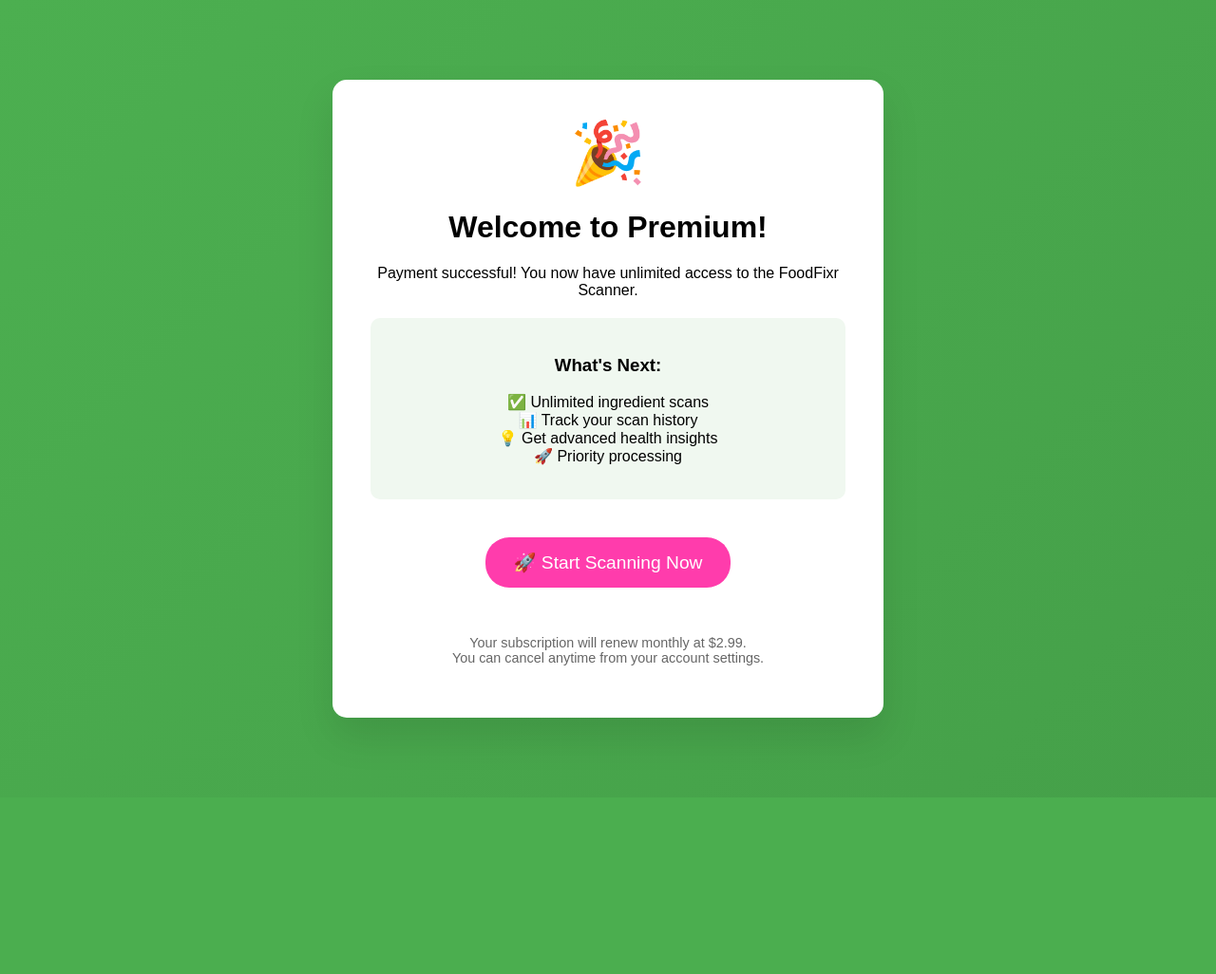
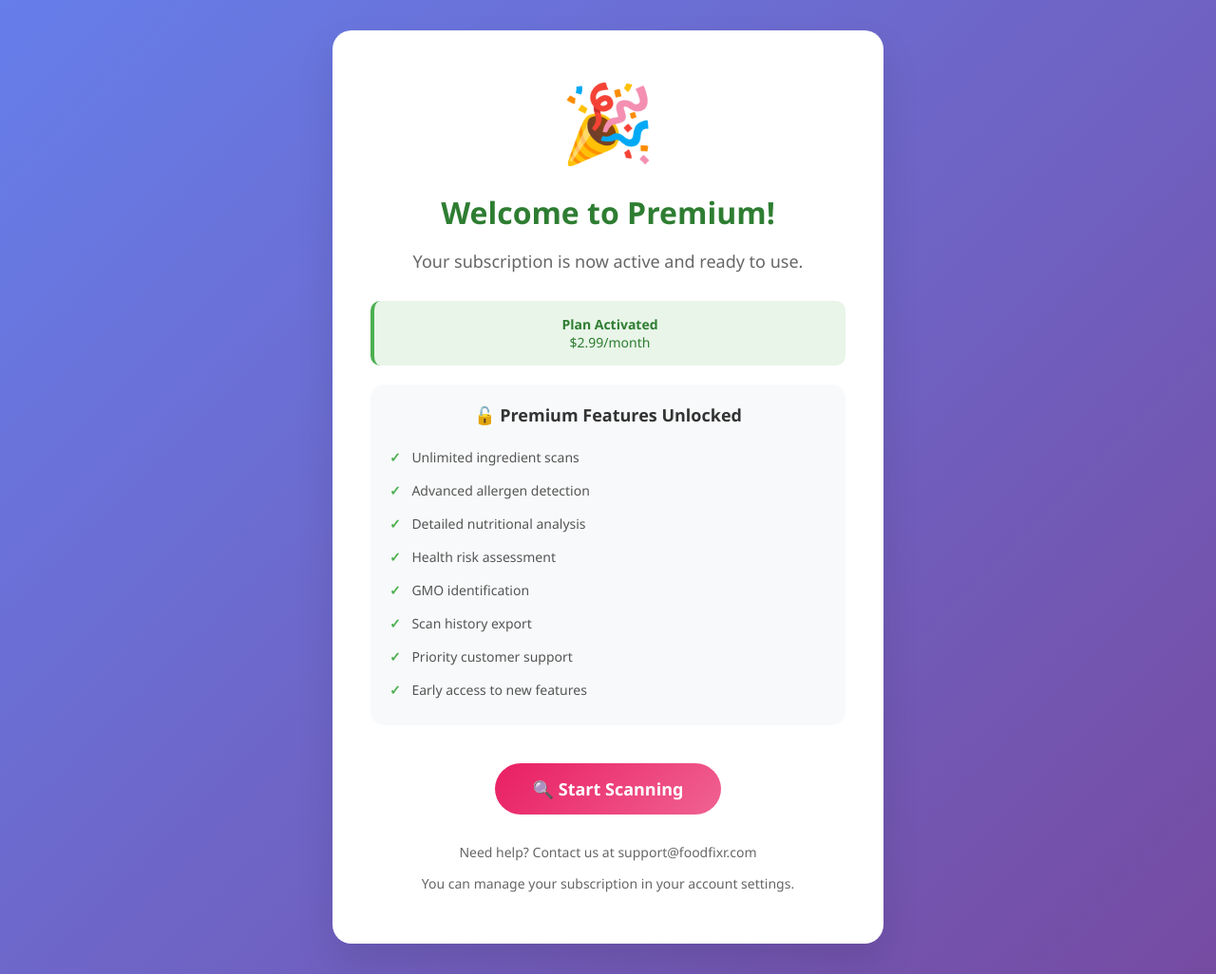
Before and after one commit to FoodFiXR/foodfixr-scanner, a Flask app: template templates/success.html in a window 1280 px wide. Shown: the whole page at 95% size. Before the commit the page ends 840 px from the top, so only its background shows below. Run offline with Flask 3, Linux system fonts and the light colour scheme; the template is opened without the code that fills it, so the values that code supplies are empty; parts of the project's set-up code (start-up, migrations or seed data) failed here and were passed over.

Commit message:
Update success.html

```diff
--- a/templates/success.html
+++ b/templates/success.html
@@ -6,66 +6,165 @@
     <title>Welcome to Premium - FoodFixr</title>
     <style>
         body {
-            font-family: Arial, sans-serif;
-            background: linear-gradient(135deg, #4CAF50 0%, #45a049 100%);
             margin: 0;
-            padding: 20px;
-            min-height: 100vh;
+            padding: 2em;
+            background: linear-gradient(135deg, #667eea 0%, #764ba2 100%);
+            font-family: "Segoe UI", sans-serif;
             display: flex;
+            flex-direction: column;
             align-items: center;
             justify-content: center;
+            min-height: 100vh;
+            text-align: center;
         }
-        .container {
+
+        .success-container {
             background: white;
-            border-radius: 15px;
+            border-radius: 20px;
             padding: 40px;
             max-width: 500px;
             width: 100%;
-            text-align: center;
             box-shadow: 0 20px 40px rgba(0,0,0,0.1);
         }
+
         .success-icon {
-            font-size: 4em;
-            color: #4CAF50;
+            font-size: 80px;
             margin-bottom: 20px;
         }
-        .btn {
-            background: #ff3cac;
+
+        .success-title {
+            font-size: 32px;
+            font-weight: 700;
+            color: #2e7d32;
+            margin-bottom: 15px;
+        }
+
+        .success-subtitle {
+            font-size: 18px;
+            color: #666;
+            margin-bottom: 30px;
+        }
+
+        .premium-features {
+            background: #f8f9fa;
+            border-radius: 15px;
+            padding: 20px;
+            margin: 20px 0;
+            text-align: left;
+        }
+
+        .features-title {
+            font-size: 18px;
+            font-weight: 600;
+            color: #333;
+            margin-bottom: 15px;
+            text-align: center;
+        }
+
+        .feature-list {
+            list-style: none;
+            padding: 0;
+            margin: 0;
+        }
+
+        .feature-list li {
+            padding: 8px 0;
+            color: #555;
+            font-size: 14px;
+        }
+
+        .feature-list li:before {
+            content: "✓ ";
+            color: #4CAF50;
+            font-weight: bold;
+            margin-right: 8px;
+        }
+
+        .continue-button {
+            background: linear-gradient(135deg, #e91e63, #f06292);
             color: white;
-            padding: 15px 30px;
+            padding: 15px 40px;
             border: none;
-            border-radius: 25px;
-            font-size: 1.2em;
+            border-radius: 50px;
+            font-size: 18px;
+            font-weight: bold;
             cursor: pointer;
             text-decoration: none;
             display: inline-block;
+            margin-top: 20px;
+            transition: all 0.3s ease;
+        }
+
+        .continue-button:hover {
+            transform: translateY(-2px);
+            box-shadow: 0 6px 20px rgba(233, 30, 99, 0.4);
+        }
+
+        .plan-info {
+            background: #e8f5e8;
+            border-radius: 10px;
+            padding: 15px;
             margin: 20px 0;
+            border-left: 4px solid #4CAF50;
         }
-        .btn:hover {
-            background: #e6359a;
+
+        .plan-text {
+            font-size: 14px;
+            color: #2e7d32;
+            margin: 0;
+        }
+
+        @media (max-width: 480px) {
+            .success-container {
+                padding: 30px 20px;
+                margin: 20px;
+            }
+
+            .success-title {
+                font-size: 28px;
+            }
         }
     </style>
 </head>
 <body>
-    <div class="container">
+    <div class="success-container">
         <div class="success-icon">🎉</div>
-        <h1>Welcome to Premium!</h1>
-        <p>Payment successful! You now have unlimited access to the FoodFixr Scanner.</p>
+        <h1 class="success-title">Welcome to Premium!</h1>
+        <p class="success-subtitle">Your subscription is now active and ready to use.</p>
 
-        <div style="background: #f0f8f0; padding: 20px; border-radius: 10px; margin: 20px 0;">
-            <h3>What's Next:</h3>
-            <p>✅ Unlimited ingredient scans<br>
-            📊 Track your scan history<br>
-            💡 Get advanced health insights<br>
-            🚀 Priority processing</p>
+        <div class="plan-info">
+            <p class="plan-text">
+                <strong>{{ plan|title }} Plan Activated</strong><br>
+                {% if plan == 'yearly' %}
+                $29.99/year - You saved 17%!
+                {% else %}
+                $2.99/month
+                {% endif %}
+            </p>
         </div>
 
-        <a href="/scanner" class="btn">🚀 Start Scanning Now</a>
+        <div class="premium-features">
+            <div class="features-title">🔓 Premium Features Unlocked</div>
+            <ul class="feature-list">
+                <li>Unlimited ingredient scans</li>
+                <li>Advanced allergen detection</li>
+                <li>Detailed nutritional analysis</li>
+                <li>Health risk assessment</li>
+                <li>GMO identification</li>
+                <li>Scan history export</li>
+                <li>Priority customer support</li>
+                <li>Early access to new features</li>
+            </ul>
+        </div>
 
-        <p style="color: #666; font-size: 0.9em; margin-top: 30px;">
-            Your subscription will renew monthly at $2.99.<br>
-            You can cancel anytime from your account settings.
-        </p>
+        <a href="/" class="continue-button">
+            🔍 Start Scanning
+        </a>
+
+        <div style="margin-top: 30px; font-size: 14px; color: #666;">
+            <p>Need help? Contact us at support@foodfixr.com</p>
+            <p>You can manage your subscription in your account settings.</p>
+        </div>
     </div>
 </body>
 </html>
```
